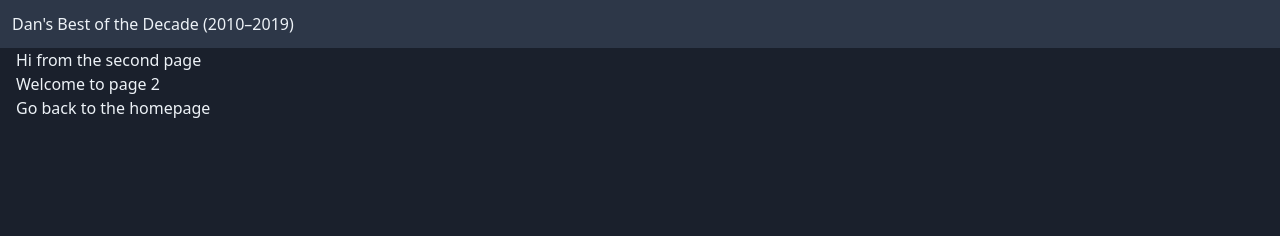
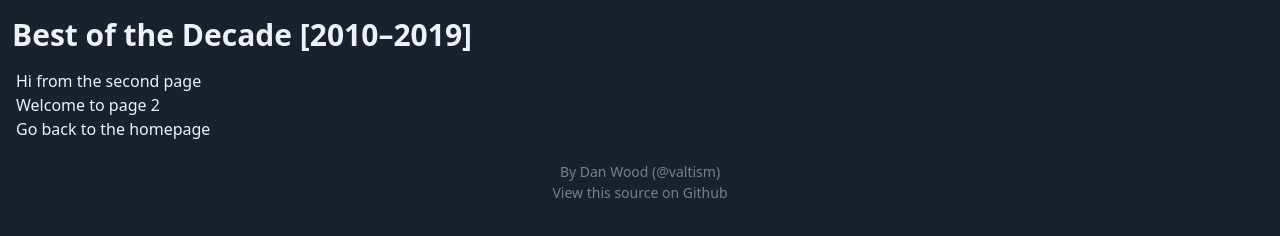
Before and after one commit to valtism/best-of-decade, a Gatsby site: page /page-2 in a window 1280 px wide. Built offline with nearby package versions, Linux system fonts and the light colour scheme; Gatsby itself is replaced by a stand-in of ours.

Commit message:
Adjust header and footer

```diff
--- a/gatsby-config.js
+++ b/gatsby-config.js
@@ -1,6 +1,6 @@
 module.exports = {
   siteMetadata: {
-    title: `Dan's Best of the Decade (2010–2019)`,
+    title: `Best of the Decade [2010–2019]`,
     description: `Kick off your next, great Gatsby project with this default starter. This barebones starter ships with the main Gatsby configuration files you might need.`,
     author: `@gatsbyjs`,
   },
--- /dev/null
+++ b/src/components/footer.js
@@ -0,0 +1,26 @@
+import PropTypes from "prop-types"
+import React from "react"
+
+const Footer = ({ siteTitle }) => (
+  <footer className=" text-center bg-gray-900 py-5 text-sm text-gray-600 center">
+    <div className="hover:text-gray-200">By Dan Wood (@valtism)</div>
+    <div>
+      <a
+        className="hover:text-gray-200"
+        href="https://github.com/valtism/best-of-decade"
+      >
+        View this source on Github
+      </a>
+    </div>
+  </footer>
+)
+
+Footer.propTypes = {
+  siteTitle: PropTypes.string,
+}
+
+Footer.defaultProps = {
+  siteTitle: ``,
+}
+
+export default Footer
--- a/src/components/header.js
+++ b/src/components/header.js
@@ -3,12 +3,10 @@ import PropTypes from "prop-types"
 import React from "react"
 
 const Header = ({ siteTitle }) => (
-  <header className="bg-gray-800">
-    <div className="container mx-auto py-3 px-3">
-      <h1>
-        <Link to="/">{siteTitle}</Link>
-      </h1>
-    </div>
+  <header className="container mx-auto py-3 px-3 sm:text-xl md:text-3xl font-bold">
+    <h1>
+      <Link to="/">{siteTitle}</Link>
+    </h1>
   </header>
 )
 
--- a/src/components/layout.js
+++ b/src/components/layout.js
@@ -10,6 +10,7 @@ import PropTypes from "prop-types"
 import { useStaticQuery, graphql } from "gatsby"
 
 import Header from "./header"
+import Footer from "./footer"
 import "./layout.css"
 
 const Layout = ({ children }) => {
@@ -28,8 +29,8 @@ const Layout = ({ children }) => {
       <Header siteTitle={data.site.siteMetadata.title} />
       <div className="container mx-auto px-4">
         <main>{children}</main>
-        <footer></footer>
       </div>
+      <Footer />
     </div>
   )
 }
```
